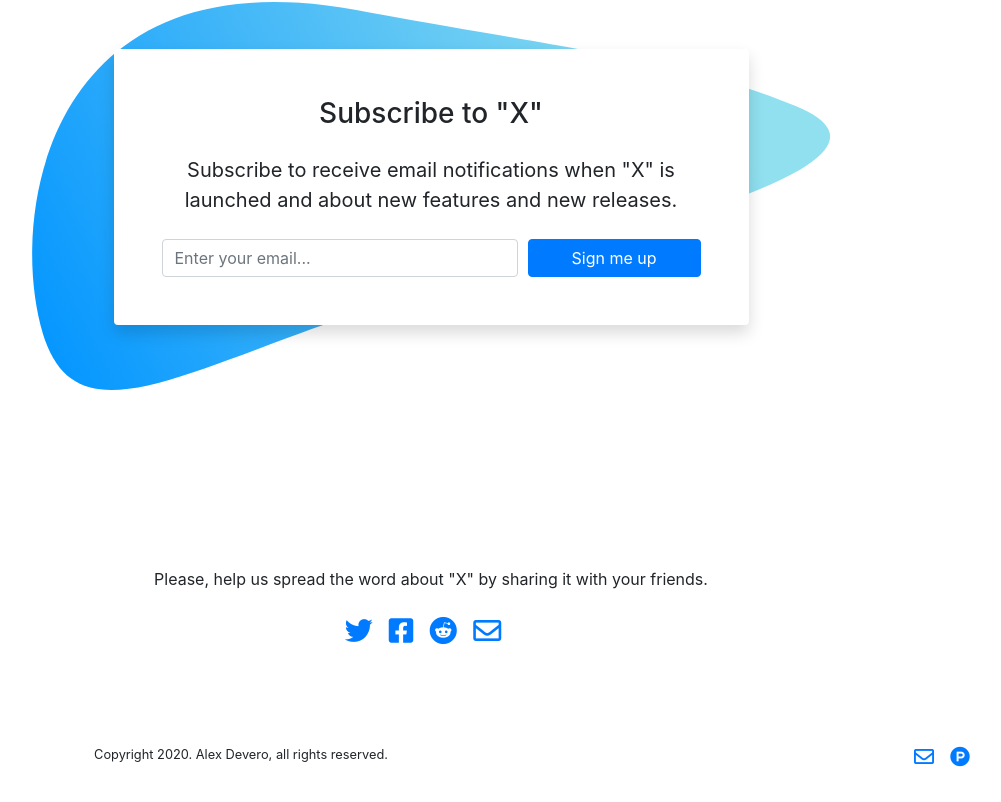
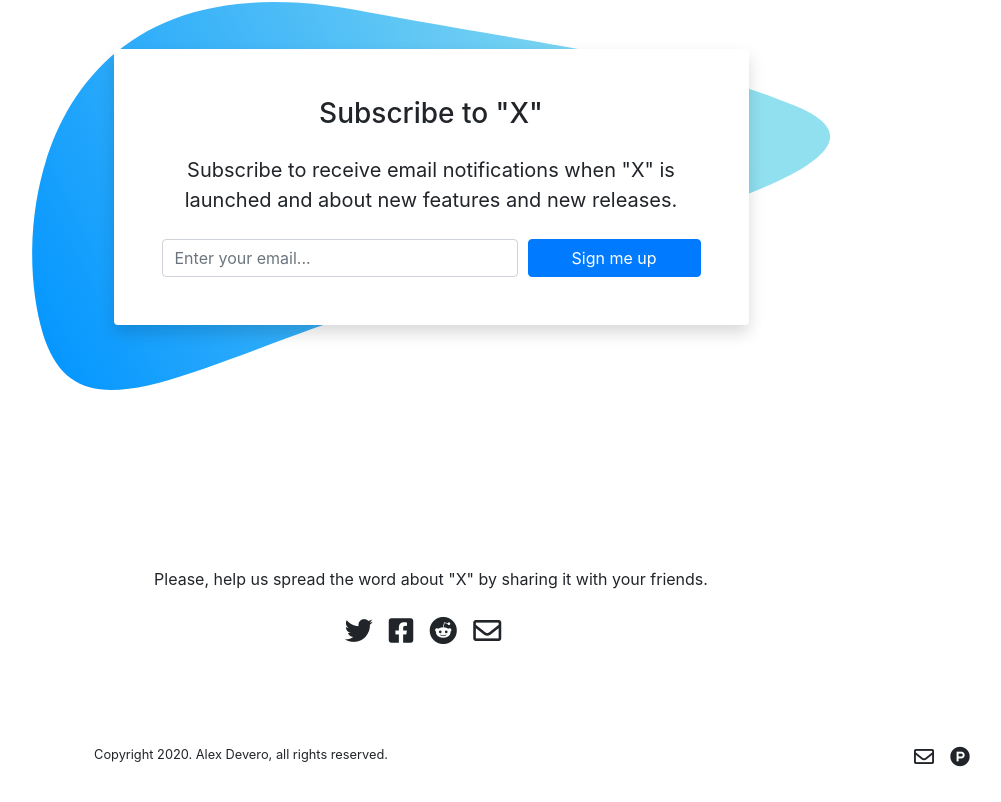
Before and after one commit to alexdevero/mvp-landing-page-template-react, a React (Create React App) app: page / in a window 1280 px wide. Shown: the part 3056-3858 px from the top of the page, without its empty margins (209-1210 px from the left). Built offline with nearby package versions, Linux system fonts and the light colour scheme.

Commit message:
Change icon links colors

```diff
--- a/src/components/footer.tsx
+++ b/src/components/footer.tsx
@@ -18,7 +18,7 @@ export const Footer = () => (
                   <li key={footerLink.footerLinkID}>
                     <a
                       href={footerLink.footerLinkUrl}
-                      className={`h5 text-decoration-none mr-3`}
+                      className="h5 text-decoration-none mr-3 text-body"
                       title={footerLink.footerLinkTitle}
                       target="_blank"
                       rel="noopener noreferrer"
--- a/src/components/share.tsx
+++ b/src/components/share.tsx
@@ -13,7 +13,7 @@ export const Share = () => (
             <li key={shareLink.shareLinkID}>
               <a
                 href={shareLink.shareLinkUrl}
-                className={`mr-3 h3 text-decoration-none`}
+                className="mr-3 h3 text-decoration-none text-body"
                 title={shareLink.shareLinkTitle}
                 target="_blank"
                 rel="noopener noreferrer"
```
